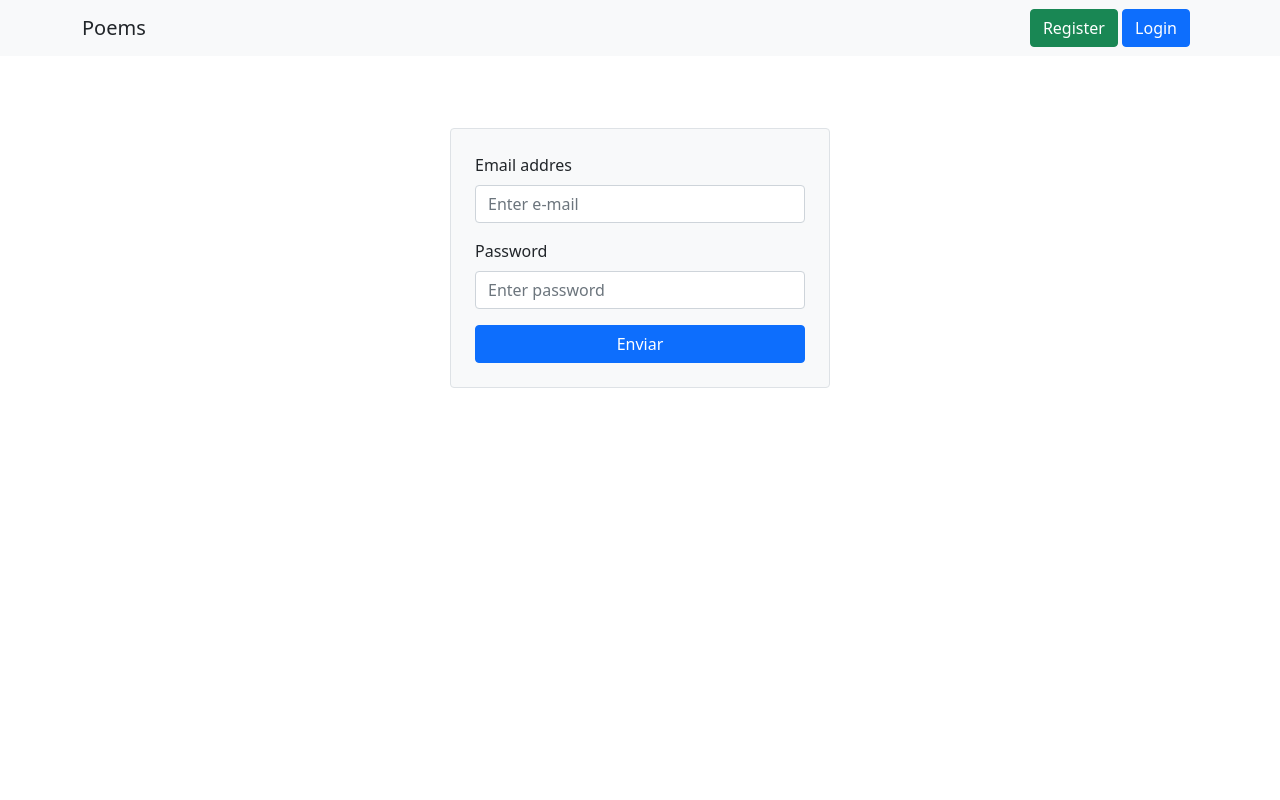
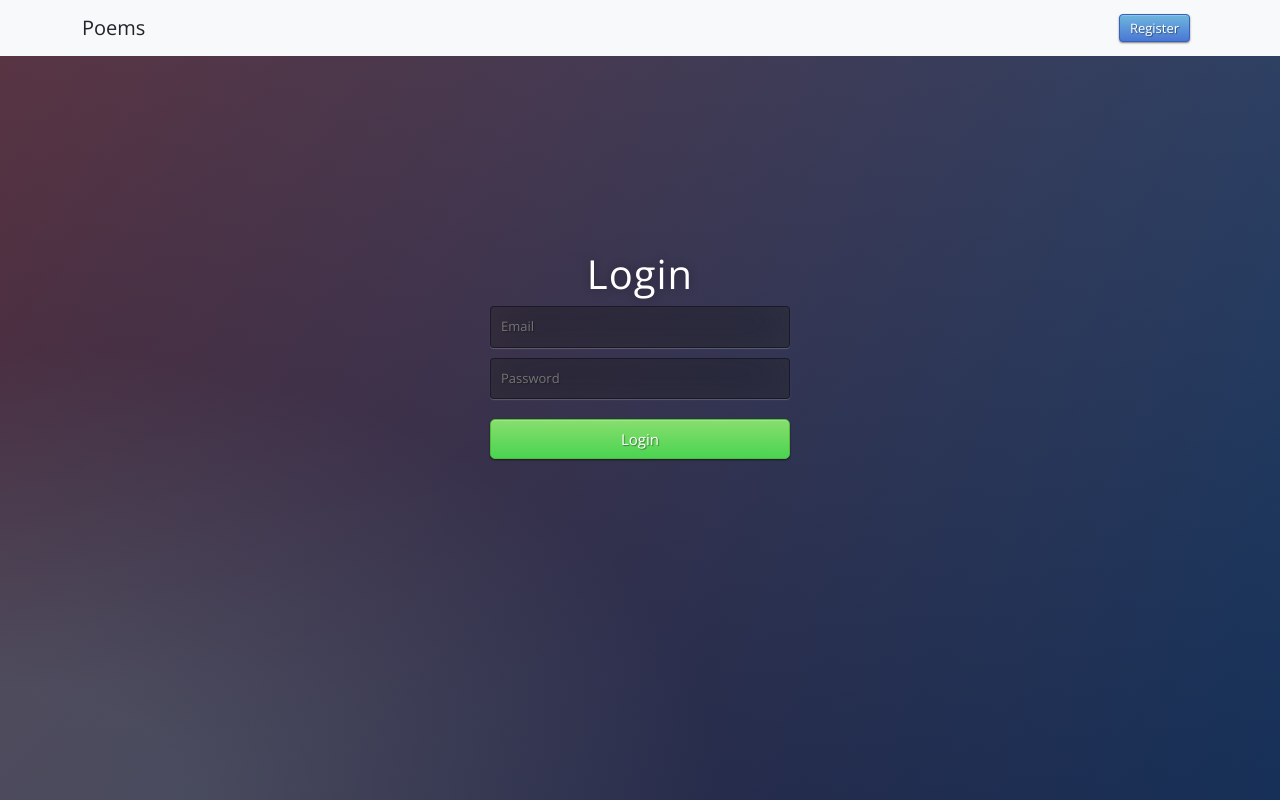
Before and after one commit to DouglasArenas/Prog-I-2022, a Flask app: template frontend/main/templates/login.html in a window 1280 px wide. Run offline with Flask 2, Linux system fonts and the light colour scheme; the template is opened without the code that fills it, so the values that code supplies are empty; parts of the project's set-up code (start-up, migrations or seed data) failed here and were passed over.

Commit message:
templates updates

```diff
--- a/frontend/main/routes/main.py
+++ b/frontend/main/routes/main.py
@@ -61,7 +61,7 @@ def register():
             headers = { "Content-Type": "application/json" }
             response = requests.post(api_url, json = data, headers = headers)
             if response.ok:
-                return redirect(url_for("app.login"))
+                return redirect(url_for("users.user_main"))
             else:
                 return render_template("register.html")
         else:
--- a/frontend/main/routes/poems.py
+++ b/frontend/main/routes/poems.py
@@ -20,11 +20,13 @@ def my_poems():
 
 @poems.route('/view/poem/<int:id>', methods=['GET'])
 def view_poem(id):
+    user_id = request.cookies.get("id")
     api_url = f'{current_app.config["API_URL"]}/poem/{id}'
     headers = {"Content-Type" : "application/json"}
     response = requests.get(api_url, headers=headers)
     poem = json.loads(response.text)
-    return render_template('poem_view.html', poem = poem)
+    print("ESTE ES EL POEMA",poem)
+    return render_template('poem_view.html', poem=poem, user_id=user_id)
 
 @poems.route('/poem/create', methods=['GET','POST'])
 def create_poem():
--- a/frontend/main/static/css/styles.css
+++ /dev/null
@@ -1,3 +0,0 @@
-body {
-    background-color: aquamarine;
-}
--- /dev/null
+++ b/frontend/main/static/css/styles_login.css
@@ -0,0 +1,61 @@
+@import url(https://fonts.googleapis.com/css?family=Open+Sans);
+.btn { display: inline-block; *display: inline; *zoom: 1; padding: 4px 10px 4px; margin-bottom: 0; font-size: 13px; line-height: 18px; color: #333333; text-align: center;text-shadow: 0 1px 1px rgba(255, 255, 255, 0.75); vertical-align: middle; background-color: #f5f5f5; background-image: -moz-linear-gradient(top, #ffffff, #e6e6e6); background-image: -ms-linear-gradient(top, #ffffff, #e6e6e6); background-image: -webkit-gradient(linear, 0 0, 0 100%, from(#ffffff), to(#e6e6e6)); background-image: -webkit-linear-gradient(top, #ffffff, #e6e6e6); background-image: -o-linear-gradient(top, #ffffff, #e6e6e6); background-image: linear-gradient(top, #ffffff, #e6e6e6); background-repeat: repeat-x; filter: progid:dximagetransform.microsoft.gradient(startColorstr=#ffffff, endColorstr=#e6e6e6, GradientType=0); border-color: #e6e6e6 #e6e6e6 #e6e6e6; border-color: rgba(0, 0, 0, 0.1) rgba(0, 0, 0, 0.1) rgba(0, 0, 0, 0.25); border: 1px solid #e6e6e6; -webkit-border-radius: 4px; -moz-border-radius: 4px; border-radius: 4px; -webkit-box-shadow: inset 0 1px 0 rgba(255, 255, 255, 0.2), 0 1px 2px rgba(0, 0, 0, 0.05); -moz-box-shadow: inset 0 1px 0 rgba(255, 255, 255, 0.2), 0 1px 2px rgba(0, 0, 0, 0.05); box-shadow: inset 0 1px 0 rgba(255, 255, 255, 0.2), 0 1px 2px rgba(0, 0, 0, 0.05); cursor: pointer; *margin-left: .3em; }
+.btn:hover, .btn:active, .btn.active, .btn.disabled, .btn[disabled] { background-color: #e6e6e6; }
+.btn-large { padding: 9px 14px; font-size: 15px; line-height: normal; -webkit-border-radius: 5px; -moz-border-radius: 5px; border-radius: 5px; margin-top: 10px;}
+.btn:hover { color: #333333; text-decoration: none; background-color: #e6e6e6; background-position: 0 -15px; -webkit-transition: background-position 0.1s linear; -moz-transition: background-position 0.1s linear; -ms-transition: background-position 0.1s linear; -o-transition: background-position 0.1s linear; transition: background-position 0.1s linear; }
+.btn-primary, .btn-primary:hover { text-shadow: 0 -1px 0 rgba(0, 0, 0, 0.25); color: #ffffff; }
+.btn-success, .btn-succes:hover { text-shadow: 0 -1px 0 rgba(0, 0, 0, 0.25); color: #ffffff; }
+.btn-primary.active { color: rgba(255, 255, 255, 0.75); }
+.btn-success.active { color: rgba(255, 255, 255, 0.75); }
+.btn-primary { background-color: #4a77d4; background-image: -moz-linear-gradient(top, #6eb6de, #4a77d4); background-image: -ms-linear-gradient(top, #6eb6de, #4a77d4); background-image: -webkit-gradient(linear, 0 0, 0 100%, from(#6eb6de), to(#4a77d4)); background-image: -webkit-linear-gradient(top, #6eb6de, #4a77d4); background-image: -o-linear-gradient(top, #6eb6de, #4a77d4); background-image: linear-gradient(top, #6eb6de, #4a77d4); background-repeat: repeat-x; filter: progid:dximagetransform.microsoft.gradient(startColorstr=#6eb6de, endColorstr=#4a77d4, GradientType=0);  border: 1px solid #3762bc; text-shadow: 1px 1px 1px rgba(0,0,0,0.4); box-shadow: inset 0 1px 0 rgba(255, 255, 255, 0.2), 0 1px 2px rgba(0, 0, 0, 0.5); }
+.btn-success { background-color: #4a77d4; background-image: -moz-linear-gradient(top, #6ede86, #4ad47f); background-image: -ms-linear-gradient(top, #6ede86, #4ad468); background-image: -webkit-gradient(linear, 0 0, 0 100%, from(#6ede7d), to(#4ad451)); background-image: -webkit-linear-gradient(top, #88de6e, #4ad451); background-image: -o-linear-gradient(top, #6ede7d, #4ad455); background-image: linear-gradient(top, #88de6e, #4ad468); background-repeat: repeat-x; filter: progid:dximagetransform.microsoft.gradient(startColorstr=#8ede6e, endColorstr=#4fd44a, GradientType=0);  border: 1px solid #52bc37; text-shadow: 1px 1px 1px rgba(0,0,0,0.4); box-shadow: inset 0 1px 0 rgba(255, 255, 255, 0.2), 0 1px 2px rgba(0, 0, 0, 0.5); }
+.btn-primary:hover, .btn-primary:active, .btn-primary.active, .btn-primary.disabled, .btn-primary[disabled] { filter: none; background-color: #4a77d4; }
+.btn-success:hover, .btn-success:active, .btn-success.active, .btn-success.disabled, .btn-success[disabled] { filter: none; background-color: #4fd44a; }
+.btn-block { width: 100%; display:block; }
+
+* { -webkit-box-sizing:border-box; -moz-box-sizing:border-box; -ms-box-sizing:border-box; -o-box-sizing:border-box; box-sizing:border-box; }
+
+html { width: 100%; height:100%; overflow:hidden; }
+
+body {
+	width: 100%;
+	height:100%;
+	font-family: 'Open Sans', sans-serif;
+	background: #092756;
+	background: -moz-radial-gradient(0% 100%, ellipse cover, rgba(104,128,138,.4) 10%,rgba(138,114,76,0) 40%),-moz-linear-gradient(top,  rgba(57,173,219,.25) 0%, rgba(42,60,87,.4) 100%), -moz-linear-gradient(-45deg,  #670d10 0%, #092756 100%);
+	background: -webkit-radial-gradient(0% 100%, ellipse cover, rgba(104,128,138,.4) 10%,rgba(138,114,76,0) 40%), -webkit-linear-gradient(top,  rgba(57,173,219,.25) 0%,rgba(42,60,87,.4) 100%), -webkit-linear-gradient(-45deg,  #670d10 0%,#092756 100%);
+	background: -o-radial-gradient(0% 100%, ellipse cover, rgba(104,128,138,.4) 10%,rgba(138,114,76,0) 40%), -o-linear-gradient(top,  rgba(57,173,219,.25) 0%,rgba(42,60,87,.4) 100%), -o-linear-gradient(-45deg,  #670d10 0%,#092756 100%);
+	background: -ms-radial-gradient(0% 100%, ellipse cover, rgba(104,128,138,.4) 10%,rgba(138,114,76,0) 40%), -ms-linear-gradient(top,  rgba(57,173,219,.25) 0%,rgba(42,60,87,.4) 100%), -ms-linear-gradient(-45deg,  #670d10 0%,#092756 100%);
+	background: -webkit-radial-gradient(0% 100%, ellipse cover, rgba(104,128,138,.4) 10%,rgba(138,114,76,0) 40%), linear-gradient(to bottom,  rgba(57,173,219,.25) 0%,rgba(42,60,87,.4) 100%), linear-gradient(135deg,  #670d10 0%,#092756 100%);
+	filter: progid:DXImageTransform.Microsoft.gradient( startColorstr='#3E1D6D', endColorstr='#092756',GradientType=1 );
+}
+.login {
+	position: absolute;
+	top: 50%;
+	left: 50%;
+	margin: -150px 0 0 -150px;
+	width:300px;
+	height:300px;
+}
+.login h1 { color: #fff; text-shadow: 0 0 10px rgba(0,0,0,0.3); letter-spacing:1px; text-align:center; }
+
+input {
+	width: 100%;
+	margin-bottom: 10px;
+	background: rgba(0,0,0,0.3);
+	border: none;
+	outline: none;
+	padding: 10px;
+	font-size: 13px;
+	color: #fff;
+	text-shadow: 1px 1px 1px rgba(0,0,0,0.3);
+	border: 1px solid rgba(0,0,0,0.3);
+	border-radius: 4px;
+	box-shadow: inset 0 -5px 45px rgba(100,100,100,0.2), 0 1px 1px rgba(255,255,255,0.2);
+	-webkit-transition: box-shadow .5s ease;
+	-moz-transition: box-shadow .5s ease;
+	-o-transition: box-shadow .5s ease;
+	-ms-transition: box-shadow .5s ease;
+	transition: box-shadow .5s ease;
+}
+input:focus { box-shadow: inset 0 -5px 45px rgba(100,100,100,0.4), 0 1px 1px rgba(255,255,255,0.2); }
--- a/frontend/main/templates/base.html
+++ b/frontend/main/templates/base.html
@@ -35,8 +35,11 @@
                         <a class="btn btn-primary" href="{{url_for('users.user_profile')}}">Me</a>
 						            <a class="btn btn-danger" href="{{url_for('app.logout')}}">Logout</a>
                         {% else %}
-                        <a class="btn btn-success" href="{{url_for('app.register')}}">Register</a>
-                        <a class="btn btn-primary" href="{{url_for('app.login')}}">Login</a>
+                          {% if request.endpoint == 'app.register' %}
+                            <a class="btn btn-primary" href="{{url_for('app.login')}}">Login</a>
+                          {% else %}
+                            <a class="btn btn-primary" href="{{url_for('app.register')}}">Register</a>
+                          {% endif %}
                       {% endif %}
                     </div>
                 </div>
--- a/frontend/main/templates/login.html
+++ b/frontend/main/templates/login.html
@@ -1,27 +1,21 @@
 {% extends 'base.html' %}
+
+{% block head %}
+
+  {{ super() }}
+  <link rel="stylesheet" type="text/css" href="{{url_for('static', filename='css/styles_login.css')}}">
+
+{% endblock %}
 
 {% block content %}
 
-    <div class="container">
-      <div class="row d-flex justify-content-center">
-          <div class="col-md-4 border bg-light p-4 mt-5 rounded text-dark">
-              <form class="" method="POST" action="/login">
-                    <div class="mb-3">
-                      <label for="email" class="form-label">Email addres</label>
-                      <input type="email" name="email" class="form-control" id="email" aria-describedby="emailHelp" placeholder="Enter e-mail" required>
-                    </div>
-                    <div class="mb-3">
-                      <label for="password" class="form-label">Password</label>
-                      <input type="password" name="password"class="form-control" id="password" aria-describedby="emailHelp" placeholder="Enter password" required>
-                    </div>
-                    <div class="invalid-feedback">
-                      Incorrect email or password.
-                    </div>
-                  <div class="d-grid">
-                      <button class="btn btn-primary" type="submit">Enviar</button>
-                  </div>
-                </form>
-          </div>
-      </div>
+<div class="login">
+	<h1>Login</h1>
+    <form method="post" action="/login">
+    	<input type="email" name="email" placeholder="Email" required="required" />
+        <input type="password" name="password" placeholder="Password" required="required" />
+        <button type="submit" class="btn btn-success btn-block btn-large">Login</button>
+    </form>
+</div>
 
-  {% endblock %}
+{% endblock %}
```
Also changed, not shown: frontend/main/static/css/styles_register.css (added, +61 -0 lines), frontend/main/templates/poem_view.html (+8 -1 lines), frontend/main/templates/register.html (+16 -22 lines), backend/database.db.
